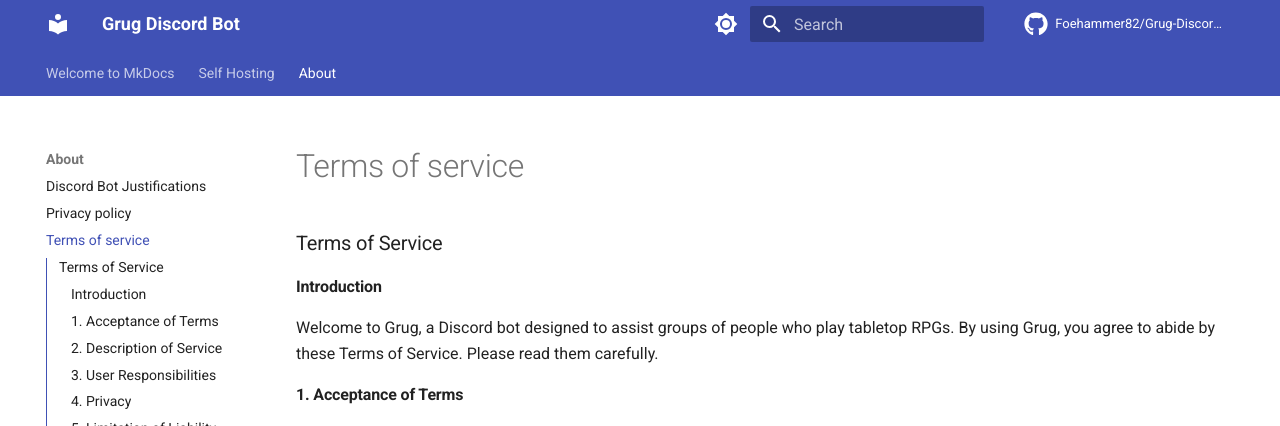
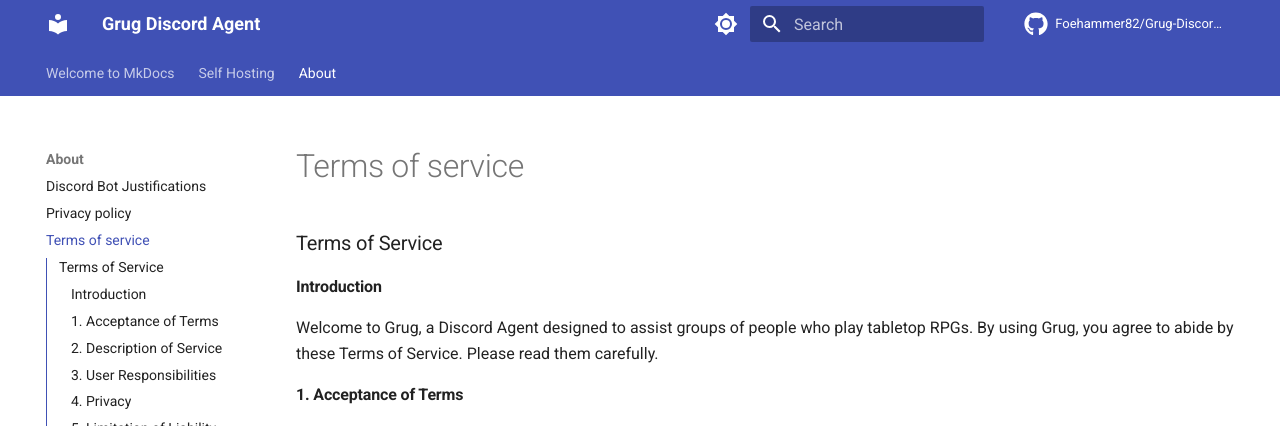
Before and after one commit to Foehammer82/Grug-Discord-Bot, an MkDocs documentation site: the page built from docs/about/terms_of_service.md, in a window 1280 px wide and 900 px high. Shown: the top 426 px of the window. Built offline with MkDocs 1.6.1 and Material for MkDocs 9.7.7, drawn with Linux system fonts in a browser that asks for light colours; comment, search, counter and statistics services are not loaded; the version menu is left out.

Commit message:
refactor: update project name to Grug Discord Agent and adjust related documentation

```diff
--- a/docker-compose.yml
+++ b/docker-compose.yml
@@ -3,7 +3,7 @@ services:
     build:
       context: ./
       dockerfile: Dockerfile
-    image: grug-discord-bot:local
+    image: grug-discord-agent:local
     restart: unless-stopped
     env_file:
       - ${SECRETS_ENV_FILE:-config/secrets.env}
@@ -19,7 +19,7 @@ services:
     build:
       context: ./
       dockerfile: postgres.Dockerfile
-    image: grug-discord-bot-postgres:local
+    image: grug-discord-agent-postgres:local
     restart: unless-stopped
     volumes:
       - postgres_data:/var/lib/postgresql/data
--- a/docs/about/terms_of_service.md
+++ b/docs/about/terms_of_service.md
@@ -2,7 +2,7 @@
 
 #### Introduction
 
-Welcome to Grug, a Discord bot designed to assist groups of people who play tabletop RPGs. By using Grug, you agree to
+Welcome to Grug, a Discord Agent designed to assist groups of people who play tabletop RPGs. By using Grug, you agree to
 abide by these Terms of Service. Please read them carefully.
 
 #### 1. Acceptance of Terms
--- a/mkdocs.yml
+++ b/mkdocs.yml
@@ -1,6 +1,6 @@
 # Project information
-site_name: Grug Discord Bot
-site_url: https://foehammer82.github.io/Grug-Discord-Bot/
+site_name: Grug Discord Agent
+site_url: https://foehammer82.github.io/Grug-Discord-Agent/
 
 # Repository
 repo_url: https://github.com/Foehammer82/Grug-Discord-Agent
@@ -68,6 +68,7 @@ markdown_extensions:
 
 plugins:
   - search
+  - mike
 
 extra:
   version:
```
Also changed, not shown: docs/about/privacy_policy.md (+1 -1 lines), 4 other files.
